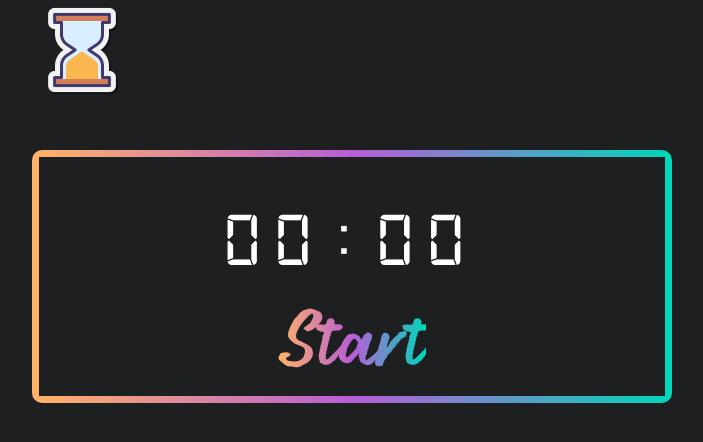
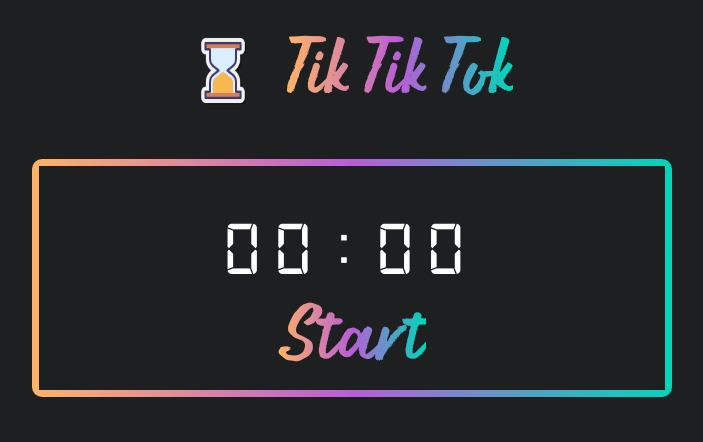
Before and after one commit to jagroshansingh/BullsEye-Game, a React (Create React App) app in the folder frontend/: page / in a window 1280 px wide. Shown: the top 442 px of the page, without its empty margins (288-991 px from the left). Built offline with nearby package versions, Linux system fonts and the light colour scheme.

Commit message:
Frontend Updated

```diff
--- a/frontend/package.json
+++ b/frontend/package.json
@@ -13,6 +13,7 @@
     "@types/node": "^16.18.14",
     "@types/react": "^18.0.28",
     "@types/react-dom": "^18.0.11",
+    "canvas-confetti": "^1.6.0",
     "framer-motion": "^10.0.1",
     "react": "^18.2.0",
     "react-dom": "^18.2.0",
--- a/frontend/src/Components/Stopwatch.css
+++ b/frontend/src/Components/Stopwatch.css
@@ -37,7 +37,7 @@
 }
 .buttonText {
   font-family: "Young";
-  margin-top: 10%;
+  /* margin-top: 10%; */
   font-size: 4vw;
   background: linear-gradient(270deg, #00d7b9, #b95dd7 50%, #ffb367 100%);
   -webkit-background-clip: text;
--- a/frontend/src/Components/Stopwatch.tsx
+++ b/frontend/src/Components/Stopwatch.tsx
@@ -11,6 +11,8 @@ export const Stopwatch = () => {
   const [time, setTime] = useState(0);
   const [running, setRunning] = useState(false);
   const [btn, setBtn] = useState(0);
+  const [scoreBoard, setScoreBoard] = useState<Number[]>([]);
+  // console.log("scoreBoard", scoreBoard);
   useEffect(() => {
     let interval: any;
     if (running) {
@@ -22,9 +24,21 @@ export const Stopwatch = () => {
     }
     return () => clearInterval(interval);
   }, [running]);
+
+
   return (
     <div className="stopMain">
-      <img style={{ width: "100px" }} src={sand} alt="" />
+      <div
+        style={{
+          display: "flex",
+          justifyContent: "center",
+          marginTop: "5%",
+          gap: "5%",
+        }}
+      >
+        <img style={{ width: "10%" }} src={sand} alt="" />
+        <h1 className="buttonText">Tik Tik Tok</h1>
+      </div>
       <div className="stopwatch demo animated" id="box">
         <div className="numbers">
           <span className="container">
@@ -41,7 +55,6 @@ export const Stopwatch = () => {
               onClick={() => {
                 setRunning(true);
                 setBtn(1);
-                console.log("btn", btn);
               }}
             >
               Start
@@ -53,7 +66,8 @@ export const Stopwatch = () => {
               onClick={() => {
                 setRunning(false);
                 setBtn(2);
-                console.log("btn", btn);
+                // setNames(prevNames => [...prevNames, 'Bob'])
+                setScoreBoard((prevScoreBoard) => [...scoreBoard, time]);
               }}
             >
               Stop
@@ -65,7 +79,6 @@ export const Stopwatch = () => {
               onClick={() => {
                 setTime(0);
                 setBtn(0);
-                console.log("btn", btn);
               }}
             >
               Reset
```
